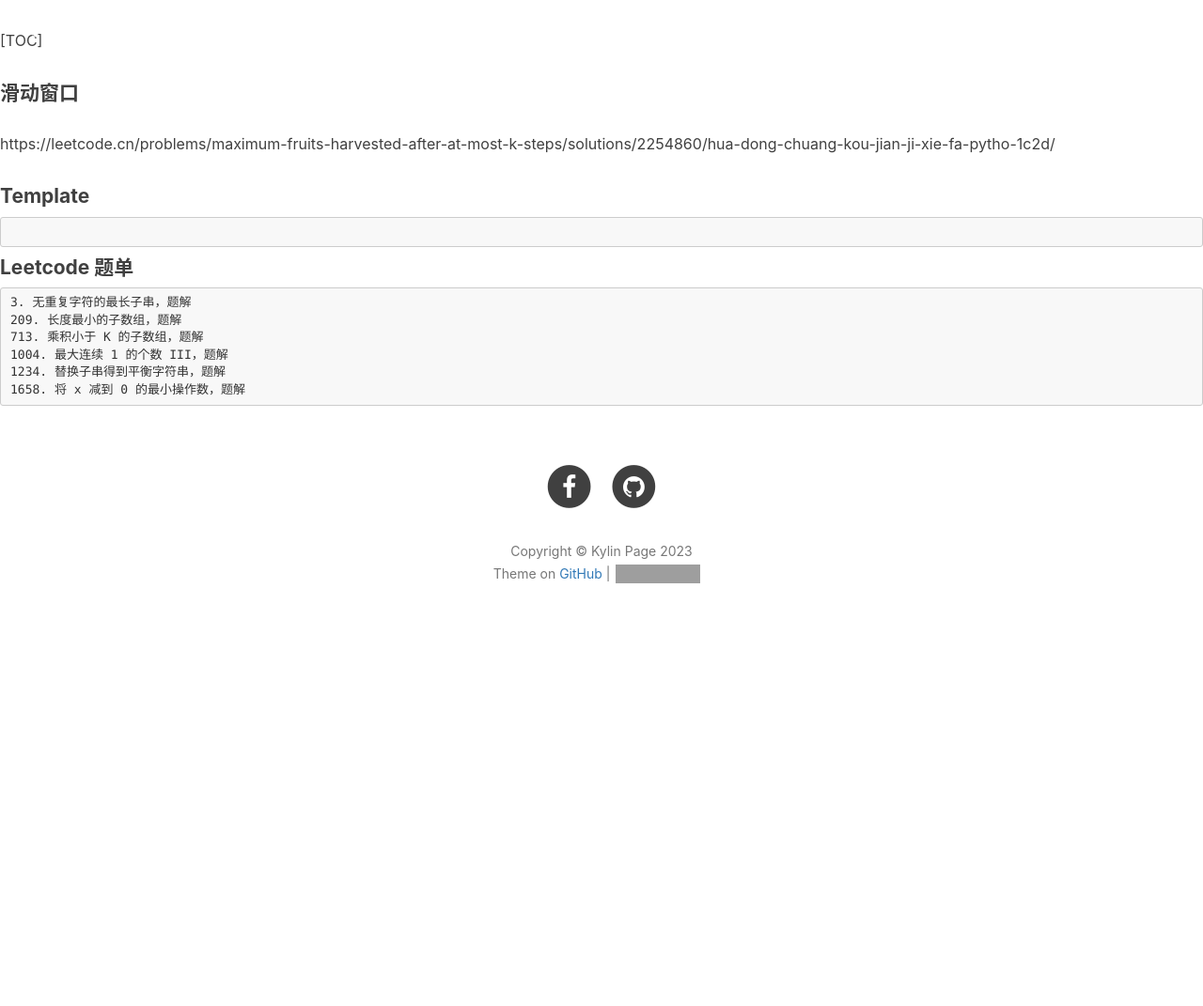
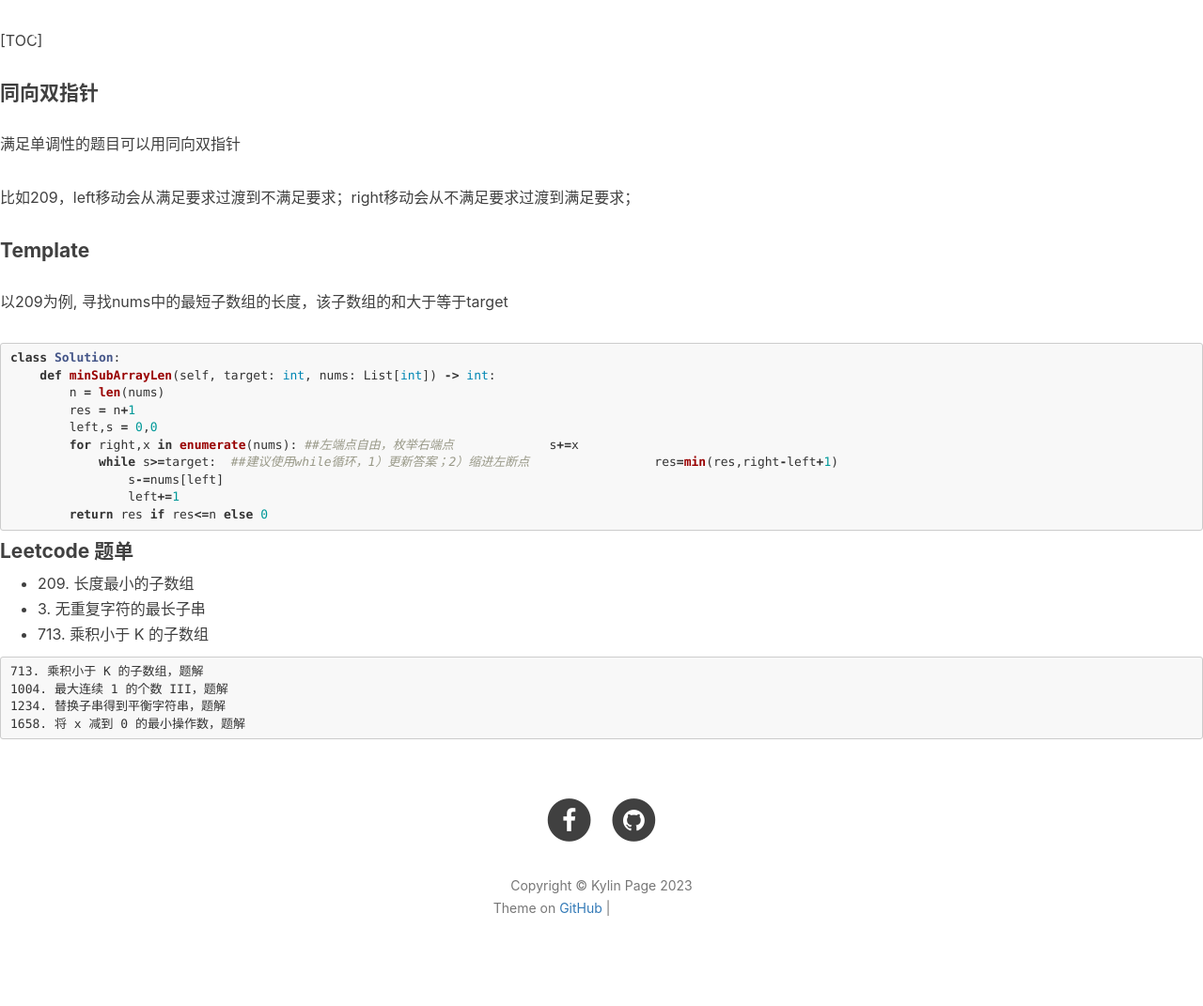
Before and after one commit to KylinC/KylinC.github.io, a Jekyll site: the page built from _posts/2023-08-29-Coding on 滑动窗口.md, in a window 1280 px wide. Shown: the whole page at 94% size. Built offline with Jekyll 4.4.1, drawn with Linux system fonts in a browser that asks for light colours; nearby versions of some CDN libraries; our own code applies the rules of GitHub Pages for plain Markdown files; comment, search, counter and statistics services are not loaded; before the commit the page ends 900 px from its top, so only the background shows below that; grey boxes are pictures that could not be loaded.

Commit message:
update 滑动窗口

````diff
--- a/_posts/2023-08-29-Coding on 滑动窗口.md
+++ b/_posts/2023-08-29-Coding on 滑动窗口.md
@@ -1,40 +1,55 @@
 ---
 dlayout:    post
-title:      Quant笔记
-subtitle:   书籍阅读笔记
+title:      Coding on 滑动窗口
+subtitle:   滑动窗口及题单
 date:       2023-8-29
 author:     Kylin
-header-img: img/bg-quantitive-trading-intro.jpg
+header-img: img/bg-owncloud.jpg
 catalog: true
 tags:
-    - quant
+    - coding
 ---
 
 
 
 [TOC]
 
+#### 同向双指针
 
+满足单调性的题目可以用同向双指针
 
-#### 滑动窗口
-
-https://leetcode.cn/problems/maximum-fruits-harvested-after-at-most-k-steps/solutions/2254860/hua-dong-chuang-kou-jian-ji-xie-fa-pytho-1c2d/
+比如209，left移动会从满足要求过渡到不满足要求；right移动会从不满足要求过渡到满足要求；
 
 
 
 #### Template
 
-```
+以209为例, 寻找nums中的最短子数组的长度，该子数组的和大于等于target
 
+```python
+class Solution:
+    def minSubArrayLen(self, target: int, nums: List[int]) -> int:
+        n = len(nums)
+        res = n+1
+        left,s = 0,0
+        for right,x in enumerate(nums): ##左端点自由，枚举右端点
+            s+=x
+            while s>=target:  ##建议使用while循环，1）更新答案；2）缩进左断点
+                res=min(res,right-left+1)
+                s-=nums[left]
+                left+=1
+        return res if res<=n else 0
 ```
 
 
 
 #### Leetcode 题单
 
+- [209. 长度最小的子数组](https://leetcode.cn/problems/minimum-size-subarray-sum/)
+- [3. 无重复字符的最长子串](https://leetcode.cn/problems/longest-substring-without-repeating-characters/)
+- [713. 乘积小于 K 的子数组](https://leetcode.cn/problems/subarray-product-less-than-k/)
+
 ```
-3. 无重复字符的最长子串，题解
-209. 长度最小的子数组，题解
 713. 乘积小于 K 的子数组，题解
 1004. 最大连续 1 的个数 III，题解
 1234. 替换子串得到平衡字符串，题解
````
